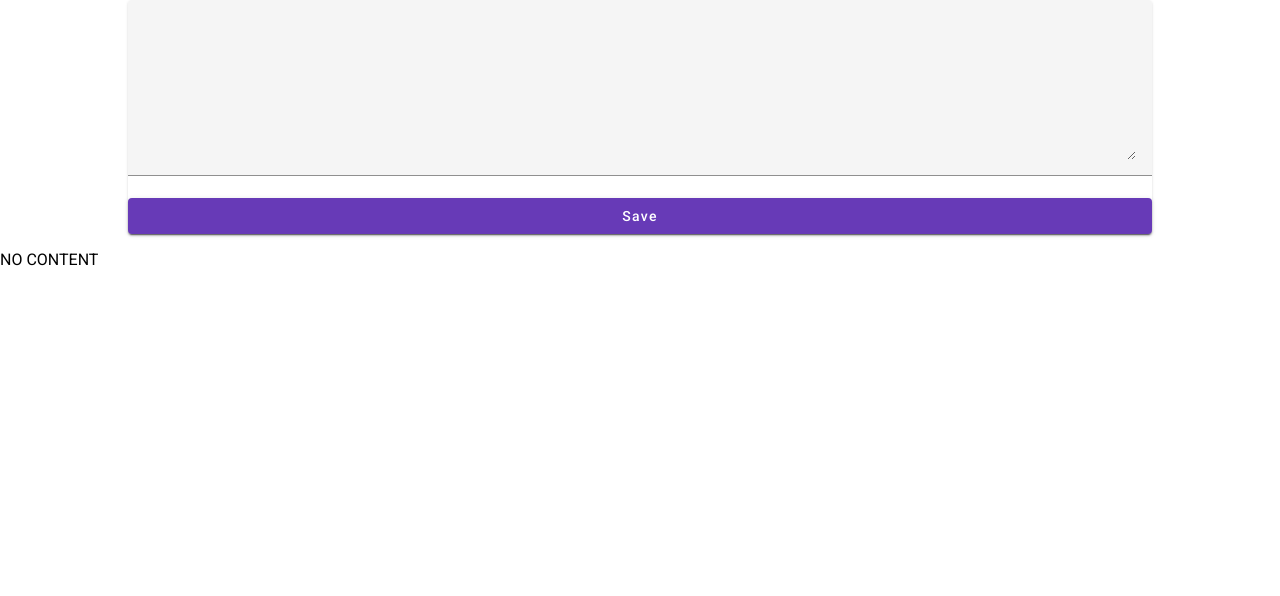
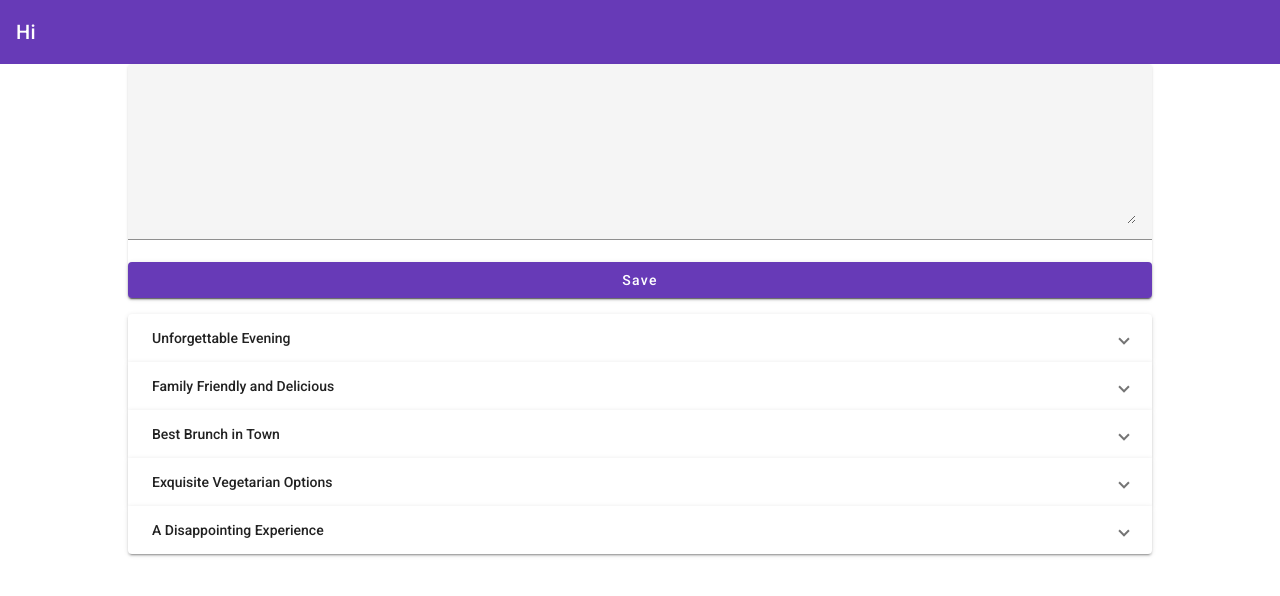
Before and after one commit to matias-harding/mean-app, an Angular app: page / in a window 1280 px wide. Shown: the top 596 px of the page. Built offline with nearby package versions, Linux system fonts and the light colour scheme.

Commit message:
Posts List and css update

```diff
--- a/src/app/app.component.html
+++ b/src/app/app.component.html
@@ -1 +1,5 @@
-<app-post-create></app-post-create>
+<app-header></app-header>
+<main>
+  <app-post-create></app-post-create>
+  <app-post-list></app-post-list>
+</main>
--- a/src/app/app.component.scss
+++ b/src/app/app.component.scss
@@ -0,0 +1,6 @@
+main {
+  margin-top: 1rem;
+  width: 80%;
+  margin: auto;
+
+}
--- /dev/null
+++ b/src/app/header/header.component.html
@@ -0,0 +1 @@
+<mat-toolbar color="primary">Hi</mat-toolbar>
--- a/src/app/posts/post-create/post-create.component.html
+++ b/src/app/posts/post-create/post-create.component.html
@@ -7,4 +7,3 @@
     color="primary"
     (click)="onSave()">Save</button>
 </mat-card>
-<p>{{ newPost }}</p>
--- a/src/app/posts/post-create/post-create.component.scss
+++ b/src/app/posts/post-create/post-create.component.scss
@@ -1,8 +1,3 @@
-mat-card {
-  width: 80%;
-  margin: auto;
-}
-
 mat-form-field,
 textarea {
   width: 100%;
--- /dev/null
+++ b/src/app/posts/post-list/post-list.component.html
@@ -0,0 +1,10 @@
+<mat-accordion>
+  @for (post of posts; track post) {
+    <mat-expansion-panel>
+      <mat-expansion-panel-header>
+        {{ post.title }}
+      </mat-expansion-panel-header>
+      <p>{{ post.content }}</p>
+    </mat-expansion-panel>
+  }
+</mat-accordion>
--- /dev/null
+++ b/src/app/posts/post-list/post-list.component.scss
@@ -0,0 +1,4 @@
+:host {
+  display: block;
+  margin-top: 1rem;
+}
--- /dev/null
+++ b/src/app/posts/post-list/post-list.component.ts
@@ -0,0 +1,32 @@
+import { Component } from '@angular/core';
+
+@Component({
+  selector: 'app-post-list',
+  templateUrl: './post-list.component.html',
+  styleUrl: './post-list.component.scss'
+})
+export class PostListComponent {
+  posts = [
+    {
+      "title": "Unforgettable Evening",
+      "content": "The ambiance was perfect for our anniversary dinner. The staff went above and beyond, making us feel special. Every dish was a delight, especially the seared scallops."
+    },
+    {
+      "title": "Family Friendly and Delicious",
+      "content": "Took the kids on Saturday and had a great time. The menu has something for everyone, and the kids' play area is a godsend. The pizza was a hit with the little ones!"
+    },
+    {
+      "title": "Best Brunch in Town",
+      "content": "Sunday brunch here is a must-try! The French toast with fresh berries is my go-to, and their coffee is simply the best. Cozy atmosphere and friendly service always."
+    },
+    {
+      "title": "Exquisite Vegetarian Options",
+      "content": "As a vegetarian, it's often hard to find a variety of options, but this place is a gem. The vegetarian lasagna was rich in flavor, and the garden salad was fresh and crisp."
+    },
+    {
+      "title": "A Disappointing Experience",
+      "content": "Unfortunately, our visit didn't meet expectations. The service was slow, and my steak was overcooked. However, the manager was understanding and offered a complimentary dessert."
+    }
+  ]
+
+}
--- a/tsconfig.app.json
+++ b/tsconfig.app.json
@@ -10,5 +10,6 @@
   ],
   "include": [
     "src/**/*.d.ts"
-  ]
+  ],
+  "typeRoots": ["node_modules/@angular/material"]
 }
```
Also changed, not shown: src/app/app.module.ts (+10 -1 lines), src/app/header/header.component.ts (added, +9 -0 lines).
